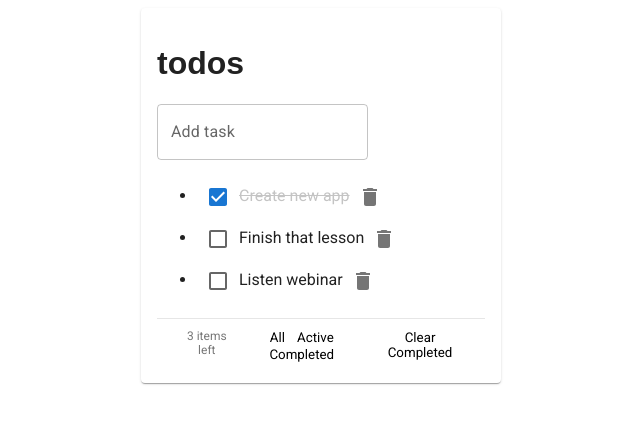
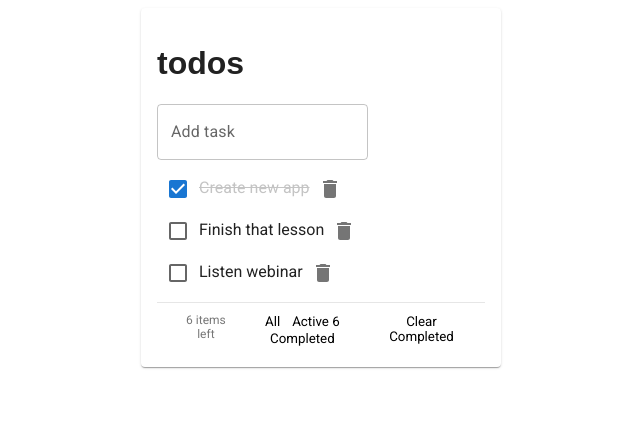
Before and after one commit to WebHeroSchool/todo_react-app, a React (Create React App) app: page / in a window 1280 px wide. Shown: the top 424 px of the page, without its empty margins (319-959 px from the left). Built offline with nearby package versions, Linux system fonts and the light colour scheme.

Commit message:
onClickDelete

```diff
--- a/src/components/App/App.js
+++ b/src/components/App/App.js
@@ -12,18 +12,42 @@ class App extends React.Component {
         items: [
             {
               value: 'Create new app',
-              isDone: true
+              isDone: true,
+              id: 1
             },
             {
               value: 'Finish that lesson',
-              isDone: false
+              isDone: false,
+              id: 2
             },
             {
               value: 'Listen webinar',
-              isDone: false
+              isDone: false,
+              id: 3
             }
-        ]
+        ],
+        count: 6
     };
+
+    onClickDone = id => {
+        const newItemList = this.state.items.map(item => {
+            const newItem = { ...item};
+
+            if (item.id === id) {
+                newItem.isDone = !item.isDone;
+            }
+
+            return newItem;
+        });
+
+        this.setState({ items: newItemList });
+    };
+
+    onClickDelete = id => {
+        const removeItemList = this.state.items.filter(item =>
+            item.id !==id);
+        this.setState({ items: removeItemList });
+    }
 
     render() {
       return (
@@ -32,8 +56,8 @@ class App extends React.Component {
             <CardContent>
               <h1 className={styles.title}>todos</h1>
               <InputItem />
-            <ItemList items={this.state.items} />
-            <Footer count={3} />
+              <ItemList items={this.state.items} onClickDone={this.onClickDone} onClickDelete={this.onClickDelete} />
+              <Footer count={this.state.count} />
             </CardContent>
           </Card>
         </div>);
--- a/src/components/Footer/Footer.js
+++ b/src/components/Footer/Footer.js
@@ -1,12 +1,12 @@
 import React from 'react';
 import styles from './Footer.module.css';
 
-const Footer = ({ count }) => <div className={styles.footer}>
+const Footer = ({ count, onClickFooter }) => <div className={styles.footer}>
 <div className={styles.counter}> {count} items left</div>
   <div className={styles.filter}>
     <button className={styles.all}>All</button>
-    <button className={styles.active}>Active</button>
-    <button className={styles.completed}>Completed</button>
+    <button className={styles.active} onClick={onClickFooter}>Active {count}</button>
+    <button className={styles.completed} >Completed</button>
   </div>
   <button className={styles.clear}>Clear Completed</button>
 </div>;
--- a/src/components/Item/Item.js
+++ b/src/components/Item/Item.js
@@ -28,8 +28,7 @@ class Item extends React.Component {
     <IconButton
       className={styles.delete}
       aria-label="delete"
-      onClick={() => onClickDelete(id)}
-    >
+      onClick={() => onClickDelete(id)}>
       <DeleteIcon />
     </IconButton>
   </span>}
--- a/src/components/ItemList/ItemList.js
+++ b/src/components/ItemList/ItemList.js
@@ -1,10 +1,18 @@
 import React from 'react';
+import List from '@mui/material/List';
+
 import Item from '../Item/Item';
 
-const ItemList = ({ items }) => (<ul>
+const ItemList = ({ items, onClickDone, onClickDelete }) => (<List>
   {items.map(item => <li key={item.value}>
-    <Item value={item.value} isDone={item.isDone} />
+    <Item
+      value={item.value}
+      isDone={item.isDone}
+      id={item.id}
+      onClickDone={onClickDone}
+      onClickDelete={onClickDelete}
+    />
   </li>)}
-</ul>);
+</List>);
 
 export default ItemList;
```
Also changed, not shown: 1 other file (tests, documents, lock files or other folders). Lines whose indentation alone changed are shown as unchanged.
